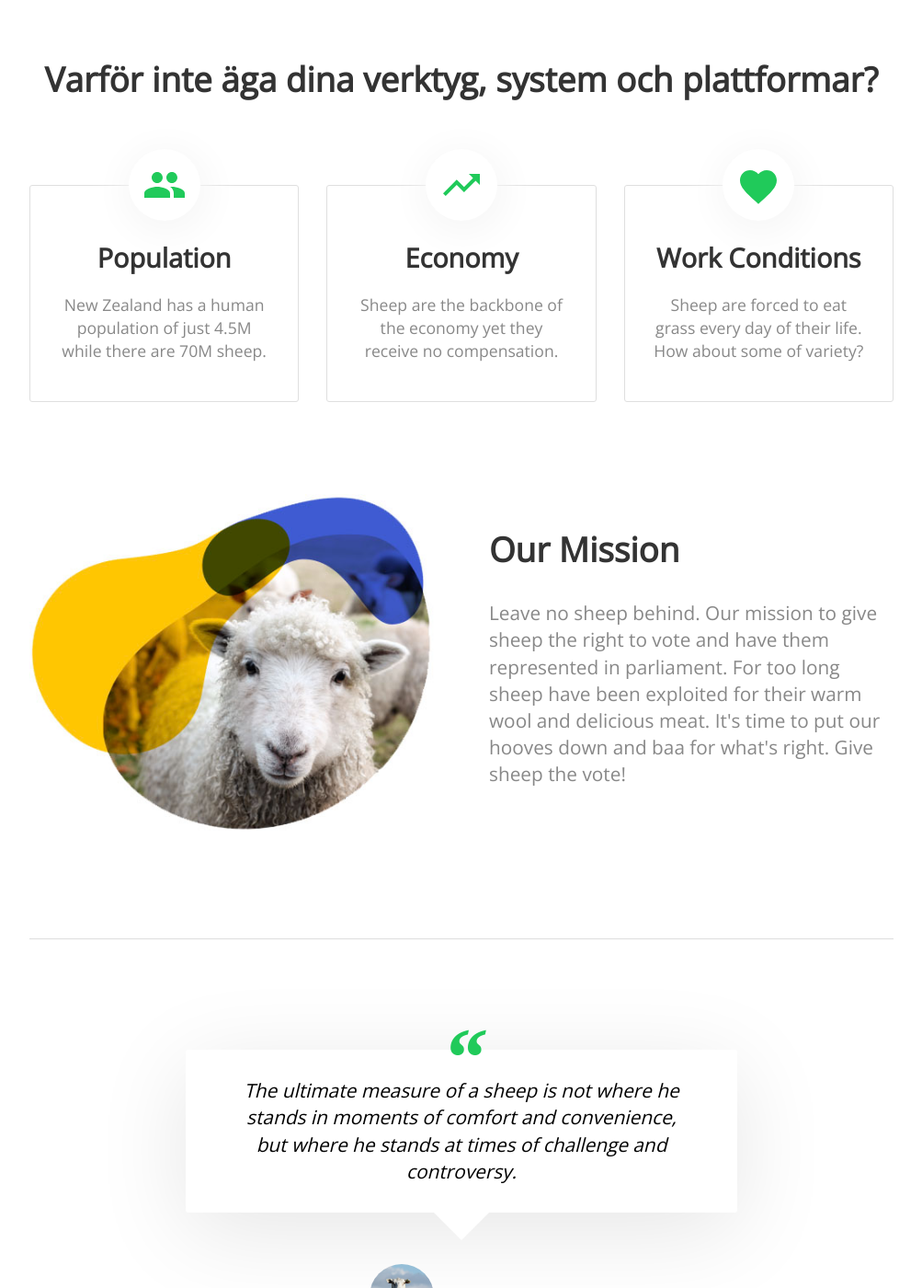
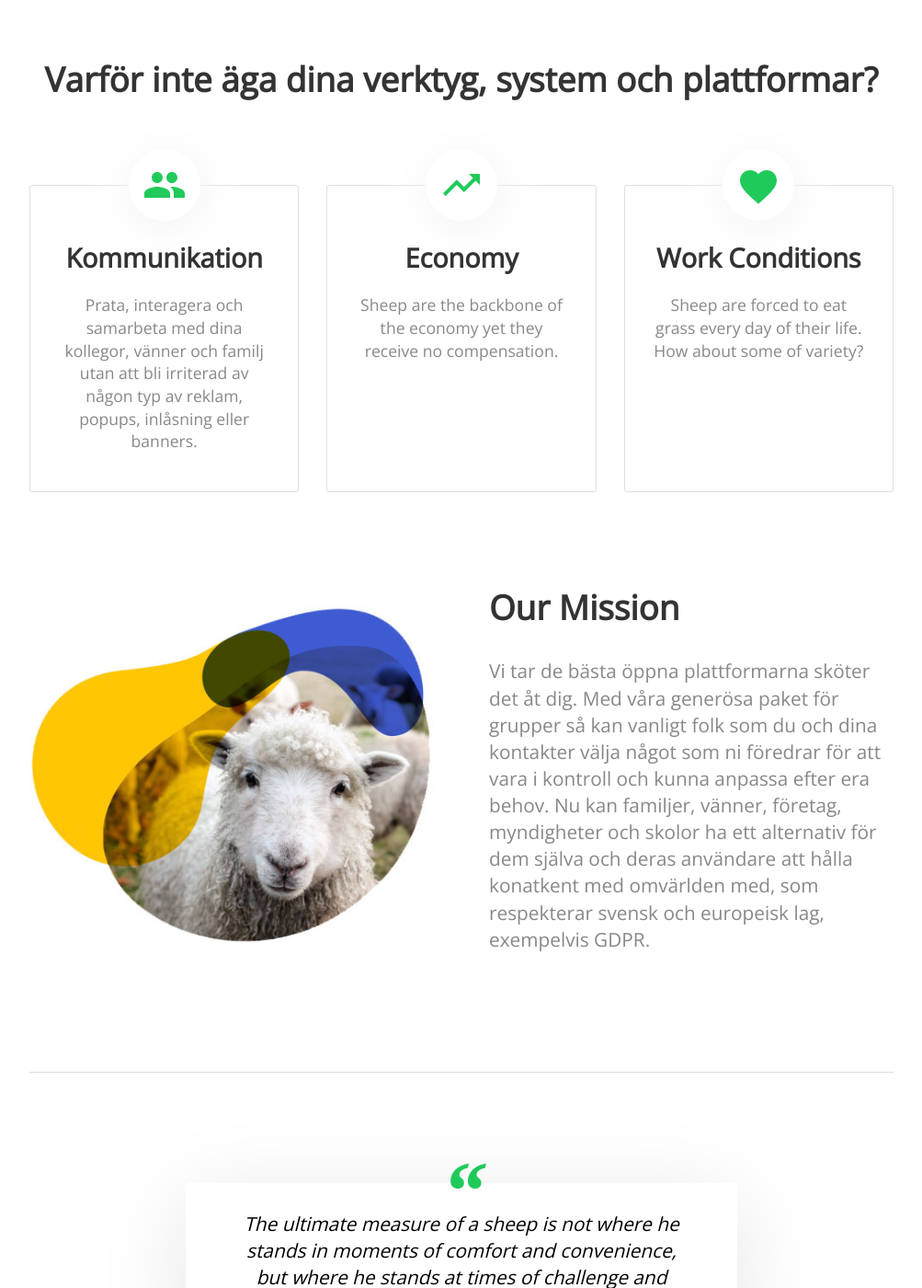
Before and after one commit to Sakrecoer/mittdata.se, a Jekyll site: the page built from index.html, in a window 1280 px wide and 1400 px high, scrolled down 663 px. Shown: the whole window at 92% size, without its empty margins (138-1141 px from the left). Built offline with Jekyll 4.4.1, drawn with Linux system fonts in a browser that asks for light colours; nearby versions of some CDN libraries; a script that is not in the unit is left out.

Commit message:
Updated 'index.html' via CloudCannon

```diff
--- a/index.html
+++ b/index.html
@@ -33,10 +33,10 @@ title: MittData.se
 		<li>
 			<div class="image">{% include icons/site.html icon="population" %}</div>
 			<h3 class="editable">
-				Population
+				Kommunikation
 			</h3>
 			<p class="editable">
-				New Zealand has a human population of just 4.5M while there are 70M sheep.
+				Prata, interagera och samarbeta med dina kollegor, v&auml;nner och familj utan att bli irriterad av n&aring;gon typ av reklam, popups, inl&aring;sning eller banners.
 			</p>
 		</li>
 
@@ -73,7 +73,7 @@ title: MittData.se
 			</h2>
 
 			<p class="editable">
-				Leave no sheep behind. Our mission to give sheep the right to vote and have them represented in parliament. For too long sheep have been exploited for their warm wool and delicious meat. It's time to put our hooves down and baa for what's right. Give sheep the vote!
+				Vi tar de b&auml;sta &ouml;ppna plattformarna sk&ouml;ter det &aring;t dig. Med v&aring;ra gener&ouml;sa paket f&ouml;r grupper s&aring; kan vanligt folk som du och dina kontakter v&auml;lja n&aring;got som ni f&ouml;redrar f&ouml;r att vara i kontroll och kunna anpassa efter era behov. Nu kan familjer, v&auml;nner, f&ouml;retag, myndigheter och skolor ha ett alternativ f&ouml;r dem sj&auml;lva och deras anv&auml;ndare att h&aring;lla konatkent med omv&auml;rlden med, som respekterar svensk och europeisk lag, exempelvis GDPR.
 			</p>
 		</div>
 	</div>
```
